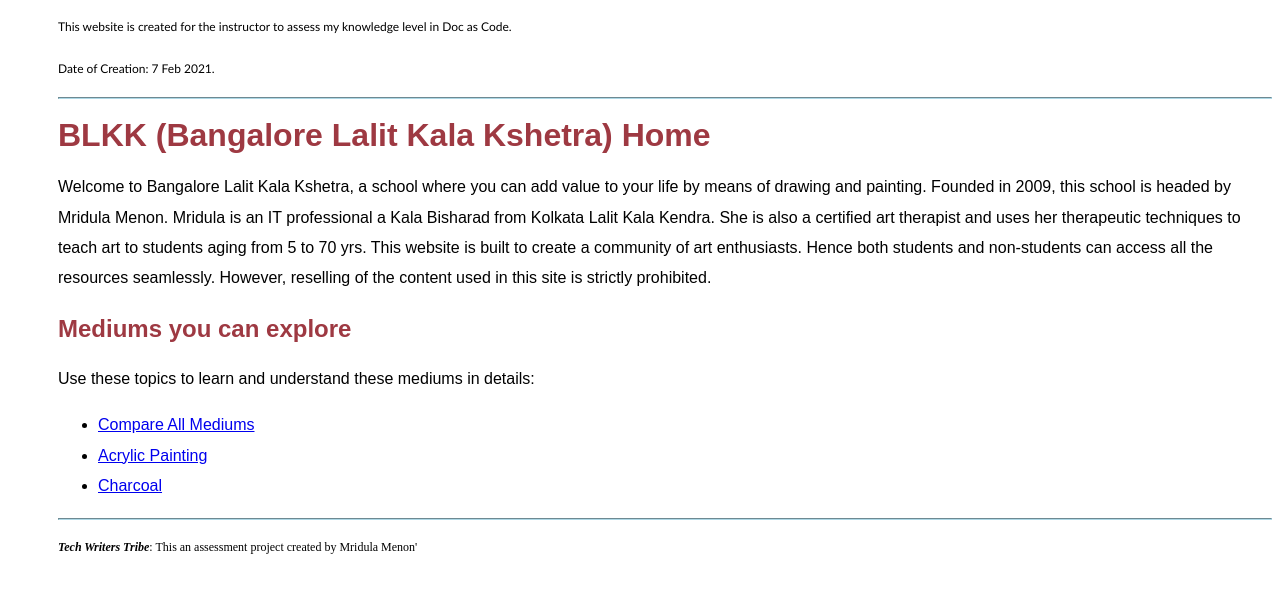
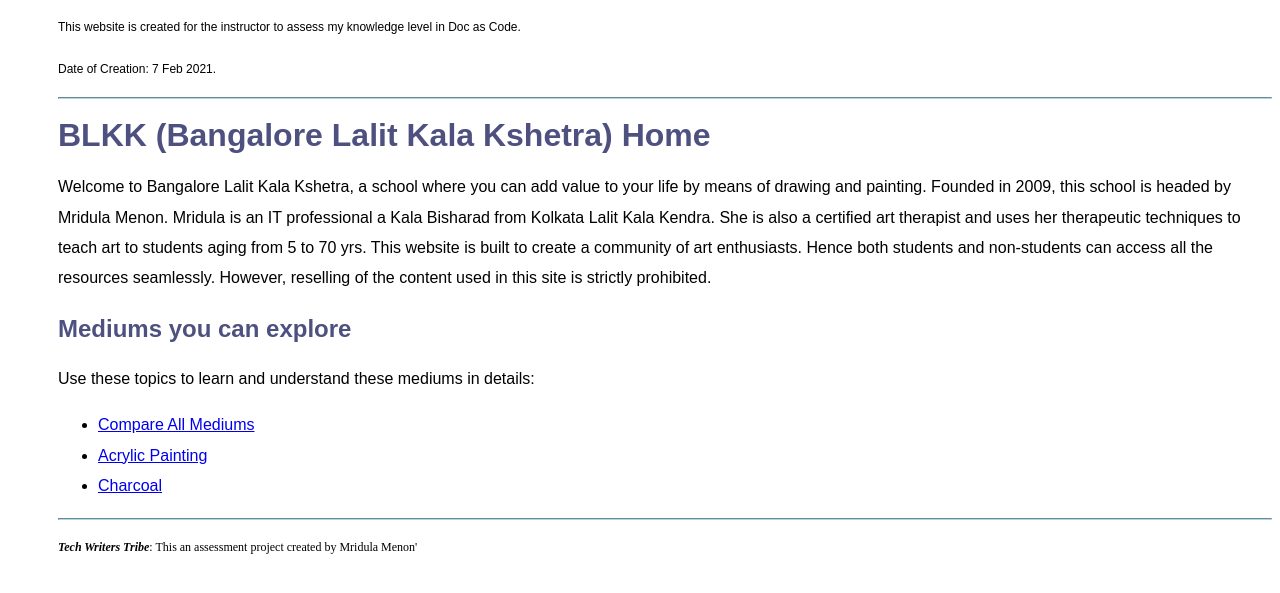
Before and after one commit to mridula-techwriter/twt-exam, a Jekyll site: the page built from index.md, in a window 1280 px wide. Shown: the top 593 px of the page. Built offline with Jekyll 4.4.1, drawn with Linux system fonts in a browser that asks for light colours.

Commit message:
Update style.css

```diff
--- a/assets/css/style.css
+++ b/assets/css/style.css
@@ -1,4 +1,4 @@
-h1, h2, h3, h4, h5, h6 {color:#9E3942;}
+h1, h2, h3, h4, h5, h6 {color:#4e5180;}
 
 hr {
   display: block;
@@ -7,7 +7,7 @@ hr {
 }
 
 header {
-  font-family: Papyrus, Lucida Handwriting, cursive, Trebuchet MS;
+  font-family: Arial;
   font-size: 12px;
 }
 
@@ -22,7 +22,7 @@ blockquote {
   margin-bottom: 10px;
   margin-left: 40px;
   margin-right: 40px;
-  background-color: #f1f1f1;
+  background-color: #ffffee;
   font-family: monospace;
   font-size: 12px;
   line-height: 190%;
@@ -31,7 +31,7 @@ blockquote {
 code {
   font-family: monospace;
   color: crimson;
-  background-color: #f1f1f1;
+  background-color: #ffffee;
   padding: 2px;
   font-size: 105%;
 }
@@ -41,7 +41,7 @@ pre {
   font-family: monospace;
   white-space: pre;
   color: crimson;
-  background-color: #f1f1f1;
+  background-color: #ffffee;
   padding: 2px;
   font-size: 105%;
 }
@@ -49,26 +49,26 @@ pre {
 table {
   border: 1px solid black;
   border-collapse: collapse;
-  background-color: #f1f1f1;
+  background-color: #ffffee;
   padding: 2px;
   font-family: monospace;
 }
 th {
   border: 1px solid black;
   border-collapse: collapse;
-  background-color: #f1f1f1;
+  background-color: #ffffee;
   padding: 2px;
   color: blue;
 }
 td {
   border: 1px solid black;
   border-collapse: collapse;
-  background-color: #f1f1f1;
+  background-color: #ffffee;
 padding: 2px;
 }
 
 body {
 	line-height: 190%;
 	padding-left: 50px;
-	font-family: Arial, Helvetica;
+	font-family: Arial;
 }
```
